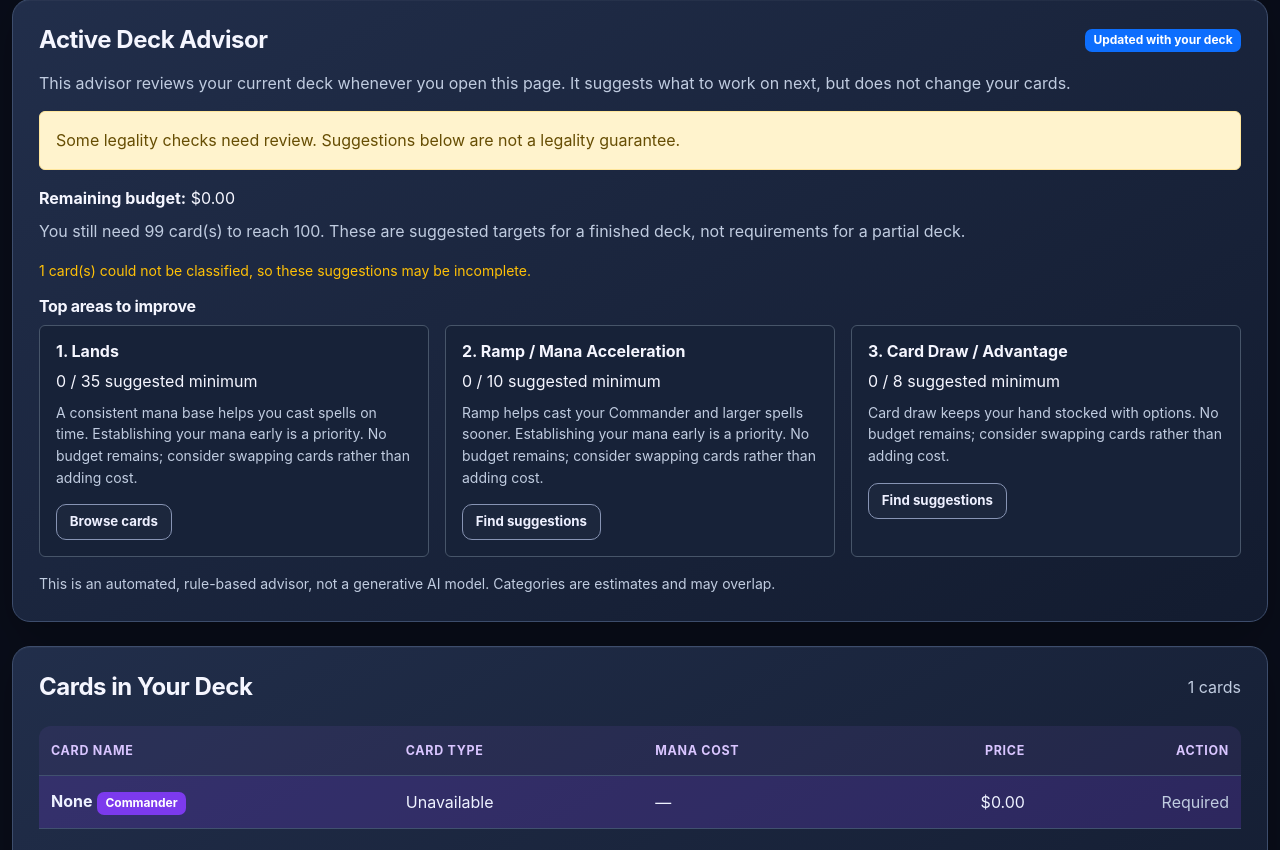
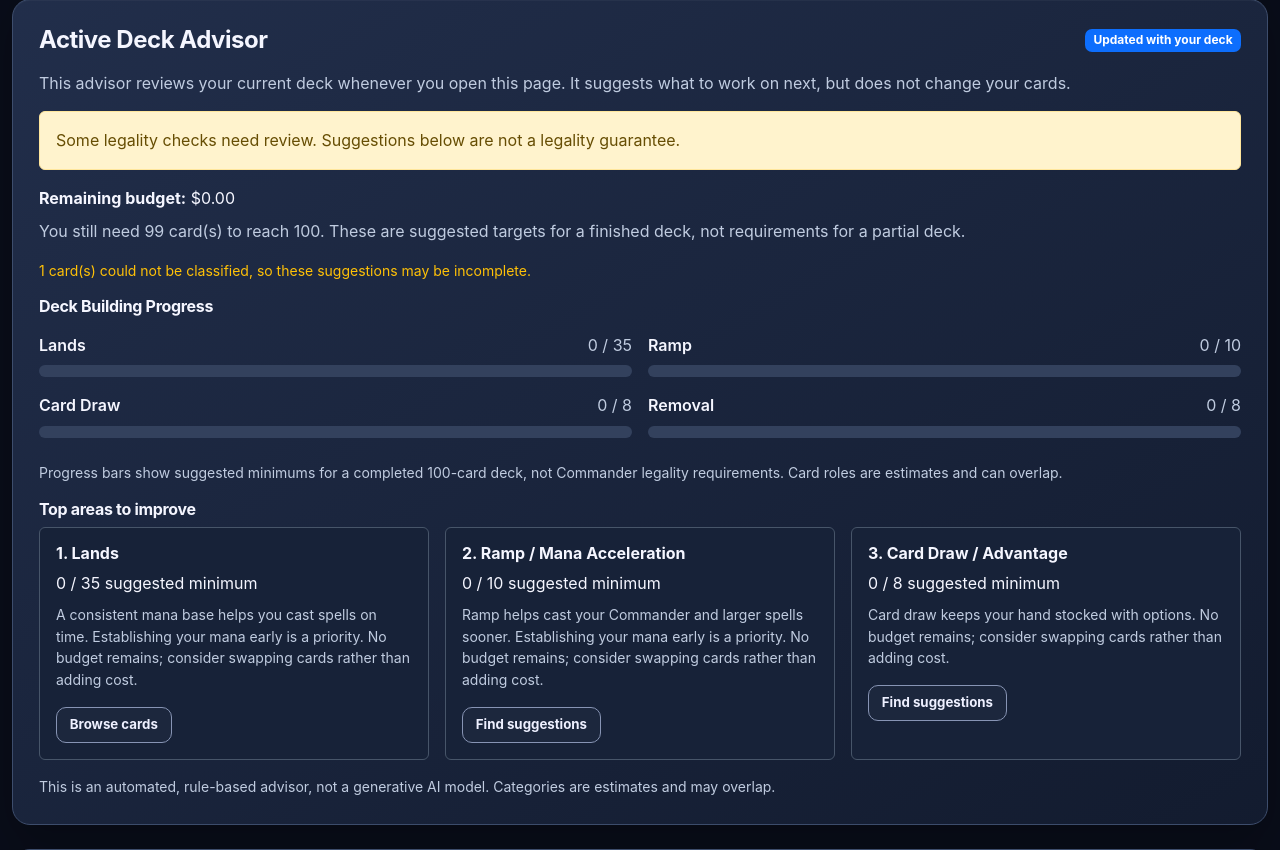
Before and after one commit to mlf5626/Budget-Commander-Deck-Builder, a Flask app: page /deck in a window 1280 px wide. Shown: the part 2091-2941 px from the top of the page. Run offline with Flask 3, Linux system fonts and the light colour scheme.

Commit message:
Update deck.html
Add deck composition progress bars to Active Deck Advisor

```diff
--- a/templates/deck.html
+++ b/templates/deck.html
@@ -484,6 +484,30 @@
             {% if advisor.unverified %}
                 <p class="text-warning small">{{ advisor.unverified }} card(s) could not be classified, so these suggestions may be incomplete.</p>
             {% endif %}
+            <!-- Four always-visible deck-building benchmarks; counts come from legality.py. -->
+            {% set advisor_benchmarks = [
+                ('Lands', legality.composition.get('Lands', 0), 35),
+                ('Ramp', legality.role_counts.get('Ramp / Mana Acceleration', 0), 10),
+                ('Card Draw', legality.role_counts.get('Card Draw / Advantage', 0), 8),
+                ('Removal', legality.role_counts.get('Targeted Removal', 0), 8)
+            ] %}
+            <h3 class="h6 fw-bold mb-3">Deck Building Progress</h3>
+            <div class="row g-3 mb-4">
+                {% for label, actual, target in advisor_benchmarks %}
+                {% set percentage = [((actual / target) * 100), 100] | min %}
+                <div class="col-sm-6">
+                    <div class="d-flex justify-content-between align-items-center mb-2">
+                        <span class="fw-semibold">{{ label }}</span>
+                        <span class="muted-text">{{ actual }} / {{ target }}</span>
+                    </div>
+                    <div class="progress" role="progressbar" aria-label="{{ label }} progress toward suggested minimum"
+                         aria-valuenow="{{ [actual, target] | min }}" aria-valuemin="0" aria-valuemax="{{ target }}">
+                        <div class="progress-bar" style="width: {{ percentage }}%;"></div>
+                    </div>
+                </div>
+                {% endfor %}
+            </div>
+            <p class="muted-text small mb-3">Progress bars show suggested minimums for a completed 100-card deck, not Commander legality requirements. Card roles are estimates and can overlap.</p>
             {% if advisor.suggestions %}
                 <h3 class="h6 fw-bold">Top areas to improve</h3>
                 <div class="row g-3">
```
